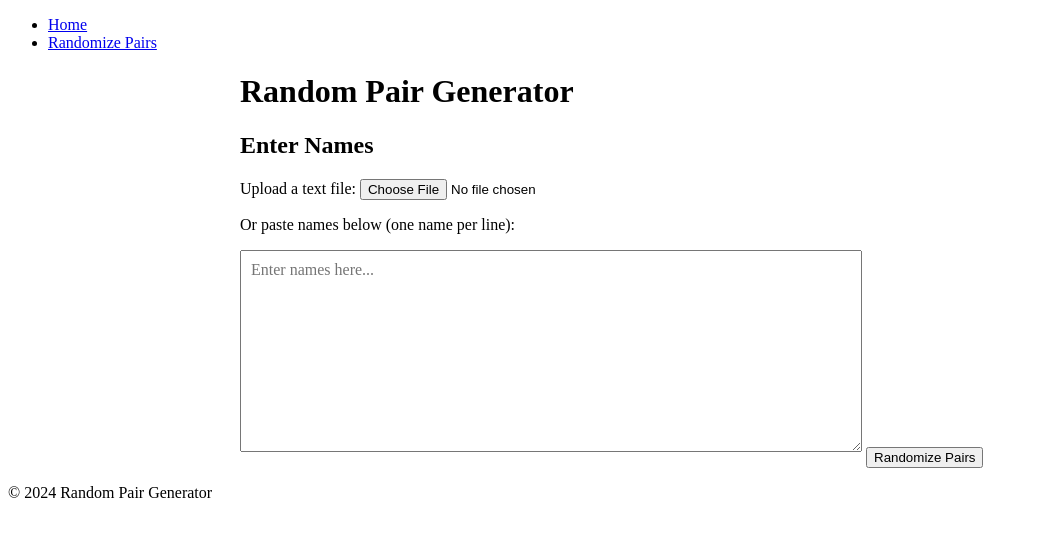
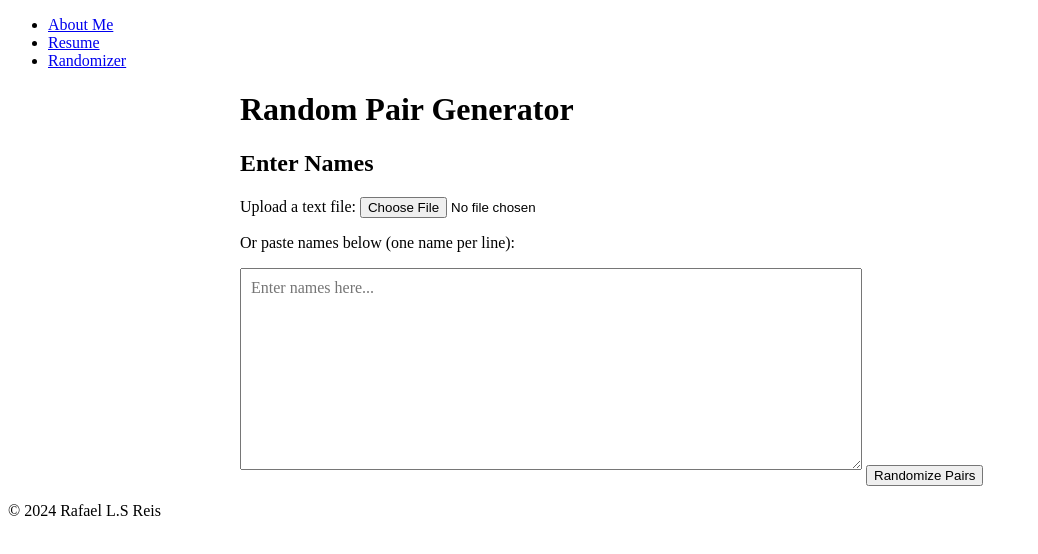
Before and after one commit to Sirraff/r, a plain HTML site: page randomize_pairs.html in a window 1280 px wide. Shown: the whole page, without its empty margins (0-1038 px from the left). Drawn offline with nearby package versions, Linux system fonts and the light colour scheme.

Commit message:
Update randomize_pairs.html

```diff
--- a/randomize_pairs.html
+++ b/randomize_pairs.html
@@ -2,17 +2,22 @@
 <html lang="en">
 <head>
     <meta charset="UTF-8">
-    <title>Randomize Pairs - Random Pair Generator</title>
+    <title>Random Pair Generator - Rafael L.S Reis</title>
     <link rel="stylesheet" href="css/styles.css">
     <!-- Include html2canvas library -->
     <script src="https://cdnjs.cloudflare.com/ajax/libs/html2canvas/1.4.1/html2canvas.min.js"></script>
+    <!-- Include SortableJS library for drag-and-drop -->
+    <script src="https://cdnjs.cloudflare.com/ajax/libs/Sortable/1.15.0/Sortable.min.js"></script>
+    <!-- Google Fonts for better typography -->
+    <link href="https://fonts.googleapis.com/css2?family=Roboto:wght@400;700&display=swap" rel="stylesheet">
 </head>
 <body>
     <header>
         <nav>
             <ul>
-                <li><a href="index.html">Home</a></li>
-                <li><a href="randomize_pairs.html">Randomize Pairs</a></li>
+                <li><a href="index.html">About Me</a></li>
+                <li><a href="resume.html">Resume</a></li>
+                <li><a href="randomize_pairs.html">Randomizer</a></li>
             </ul>
         </nav>
     </header>
@@ -50,7 +55,7 @@
     </main>
 
     <footer>
-        <p>&copy; 2024 Random Pair Generator</p>
+        <p>&copy; 2024 Rafael L.S Reis</p>
     </footer>
 
     <script src="js/script.js"></script>
```
